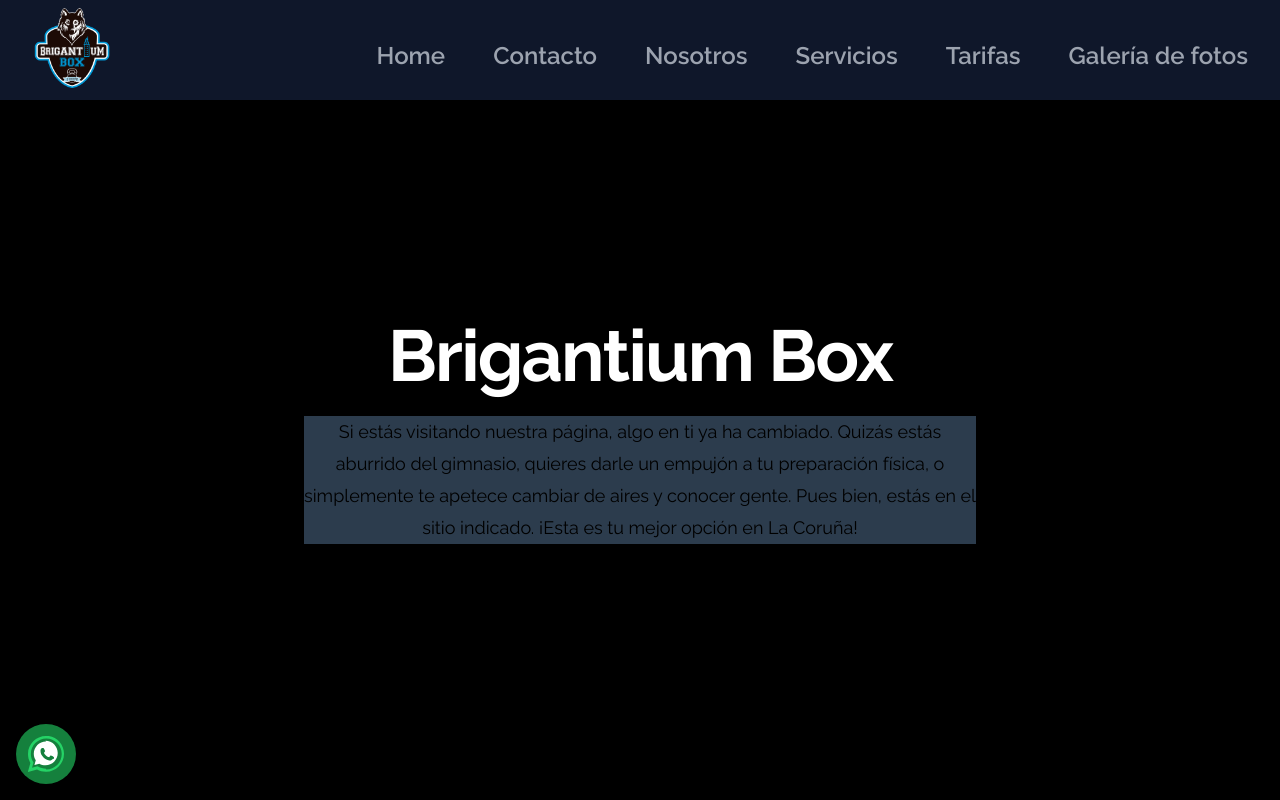
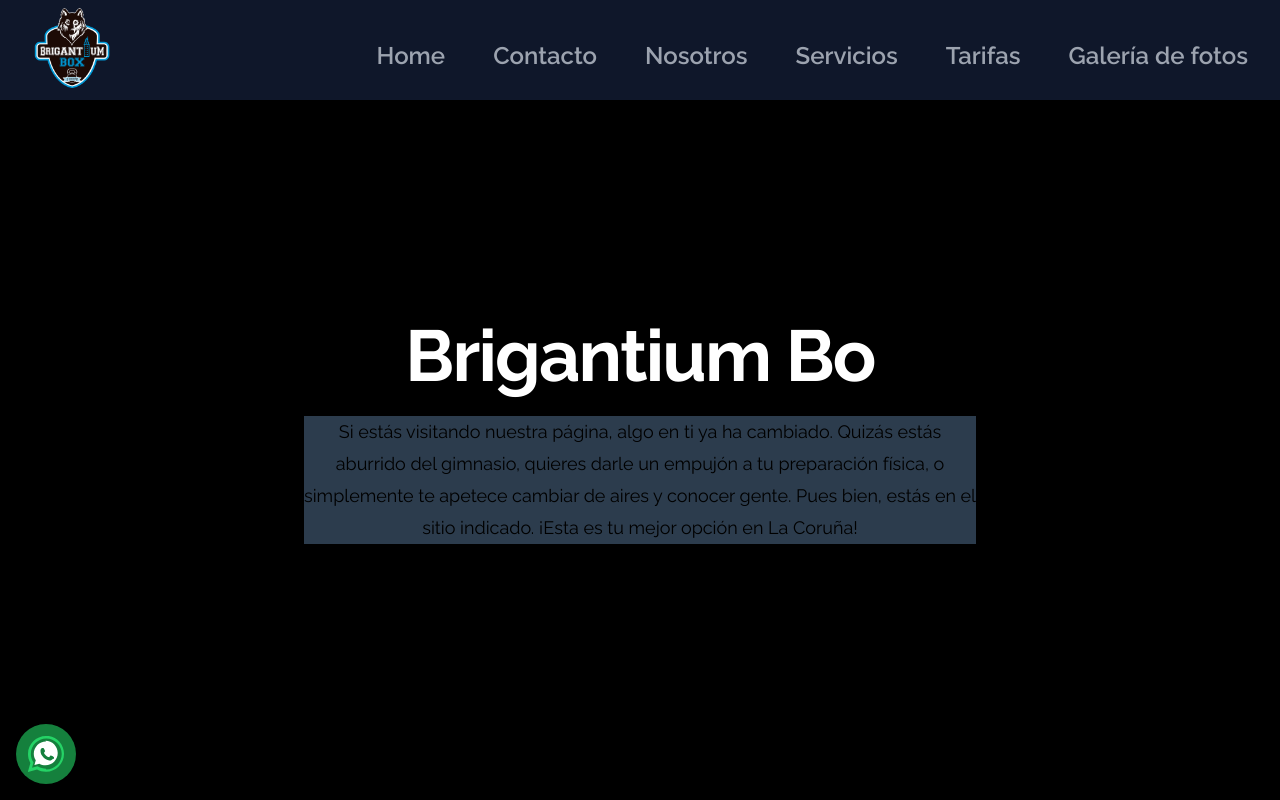
Before and after one commit to AngelAresL/brigantium-box, a Next.js app: page / in a window 1280 px wide. Shown: the top 800 px of the page. Built offline with nearby package versions, Linux system fonts and the light colour scheme.

Commit message:
test deploy

```diff
--- a/src/components/Presentation.tsx
+++ b/src/components/Presentation.tsx
@@ -12,7 +12,7 @@ const Presentation = () => {
         <div className=" mx-auto max-w-2xl py-32 sm:py-48 lg:py-56">
           <div className="text-center">
             <h1 className="text-6xl font-bold tracking-tight text-white lg:text-7xl">
-              Brigantium Box
+              Brigantium Bo
             </h1>
             <p className="mt-6 text-lg leading-8 text-black bg-blue-300 bg-opacity-30">
               Si estás visitando nuestra página, algo en ti ya ha cambiado.
```
